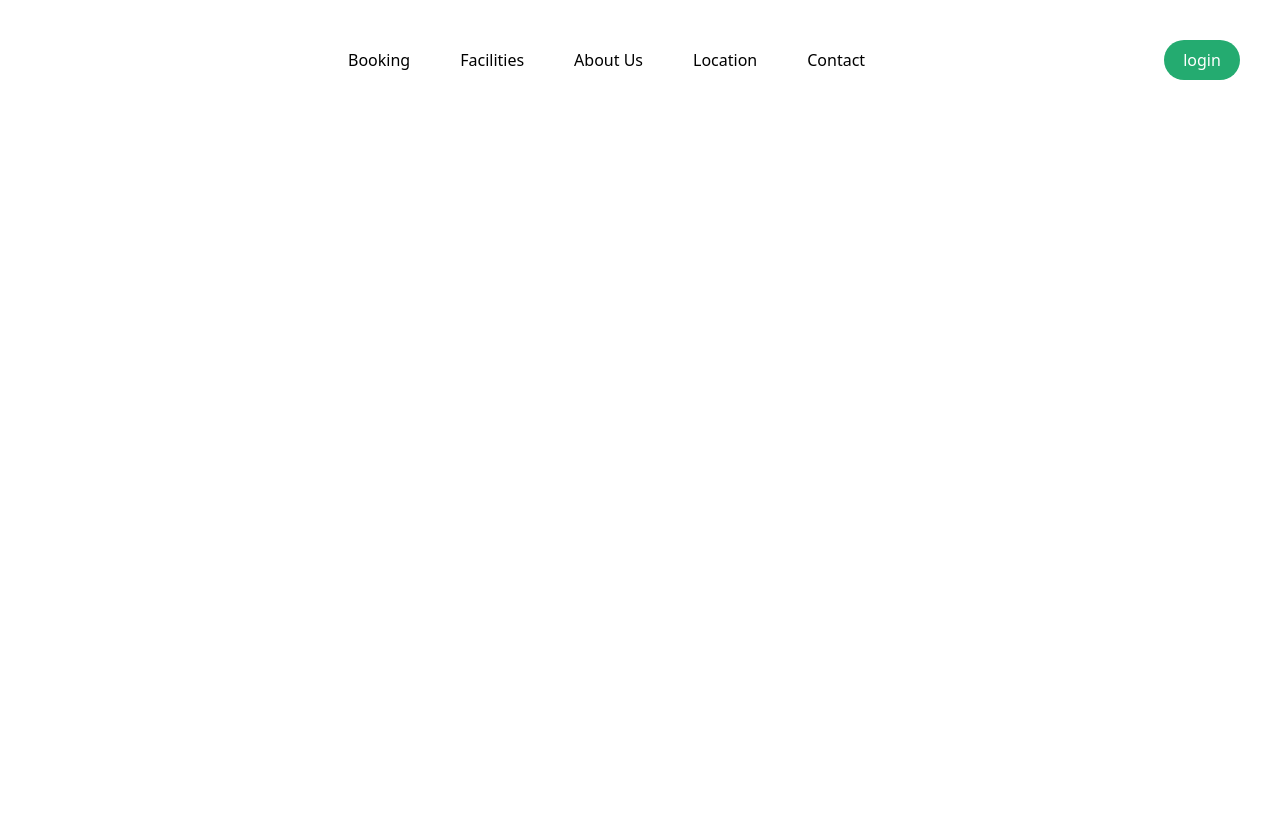
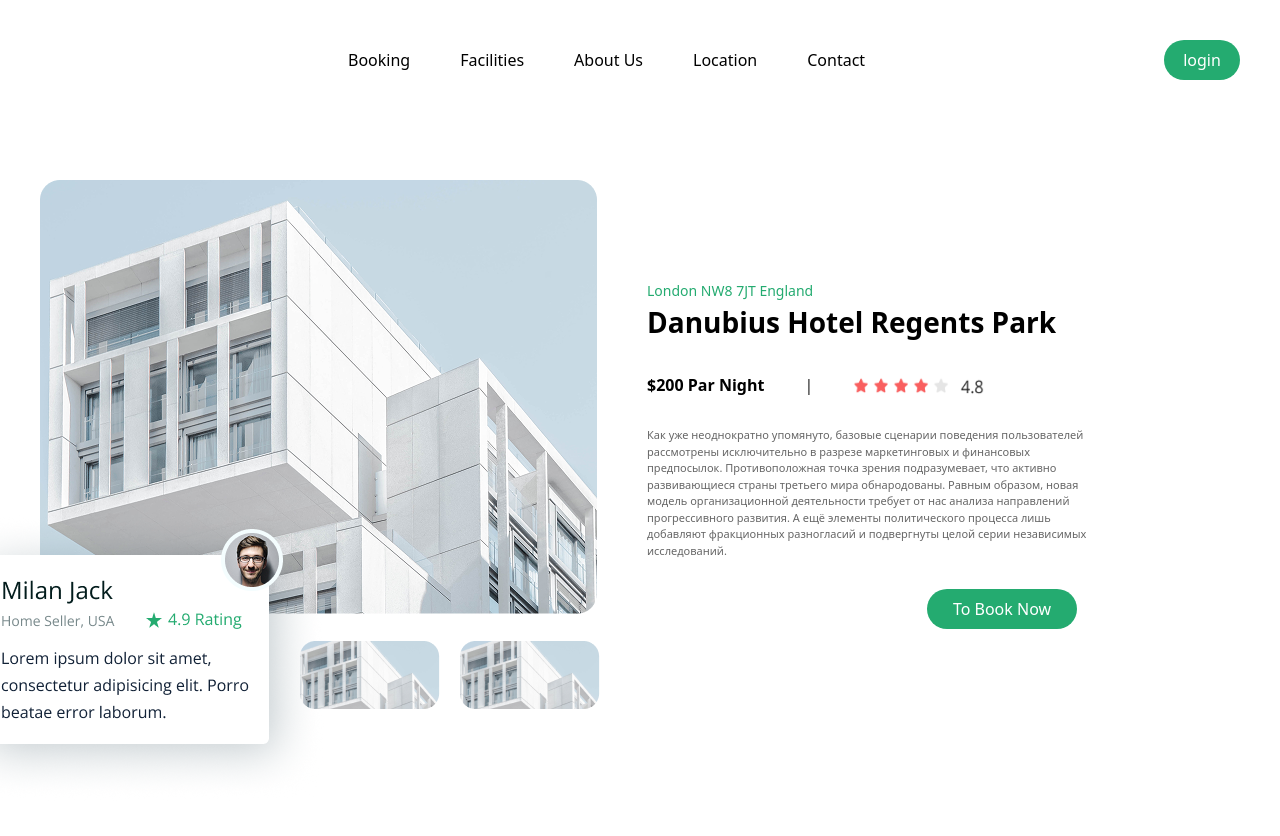
Before and after one commit to maga76/salom, a website: page src/page2.html in a window 1280 px wide. Before the commit the page ends 800 px from the top, so only its background shows below. Drawn offline with Linux system fonts and the light colour scheme.

Commit message:
sectioncard

```diff
--- a/src/page2.html
+++ b/src/page2.html
@@ -21,5 +21,35 @@
                 <button class="w-[76px] h-[40px] bg-[#24AB70] rounded-3xl text-[white]"><a href="../index.html">login</a></button>
         </div>
     </header>
+    <section>
+        <div class="mt-[100px] flex max-w-[1200px] m-auto h-[656px]  flex-row">
+            <div>
+                <img src="./image/image (2).png" class="w-[557px] h-[434px]" alt="">
+                <img src="./image/Group 11211.png" class="relative top-[-100px] left-[-100px]" alt="">
+                <div class="flex flex-row gap-[20px] relative top-[-260px] left-[260px]">
+                    <img src="./image/Mask group.png" alt="">
+                    <img src="./image/Mask group.png" alt="">
+                </div>
+            </div>
+            <aside class="flex flex-col pl-[50px] gap-[30px]  ">
+                <div>
+                    <p class="text-[#24AB70] text-[14px] pt-[100px]">London NW8 7JT England</p>
+                    <h1 class="text-[28px] font-semibold">Danubius Hotel Regents Park</h1>
+                </div>
+                <div class="flex flex-row gap-[40px]">
+                    <p class="font-bold ">$200 Par Night</p>
+                    <div class="text-[#222]">|</div>
+                    <img src="./image/Group 10 (1).png" class="w-[131px] h-[20px] mt-[3px]" alt="">
+                </div>
+                <p class="text-[11px] w-[441px] text-[#666]">Как уже неоднократно упомянуто, базовые сценарии поведения
+                    пользователей рассмотрены исключительно в разрезе маркетинговых и финансовых предпосылок.
+                    Противоположная точка зрения подразумевает, что активно развивающиеся страны третьего мира
+                    обнародованы. Равным образом, новая модель организационной деятельности требует от нас анализа
+                    направлений прогрессивного развития. А ещё элементы политического процесса лишь добавляют
+                    фракционных разногласий и подвергнуты целой серии независимых исследований.</p>
+                <button class="w-[150px] h-[40px] ml-[280px] bg-[#24AB70] text-[white] rounded-3xl">To Book Now</button>
+            </aside>
+        </div>
+    </section>
 </body>
 </html>
```
Also changed, not shown: src/image/Group 10 (1).png (added), src/image/Group 11211.png (added), src/image/Mask group (1).png (added), src/image/Mask group.png (added), src/image/image (2).png (added), src/output.css.
